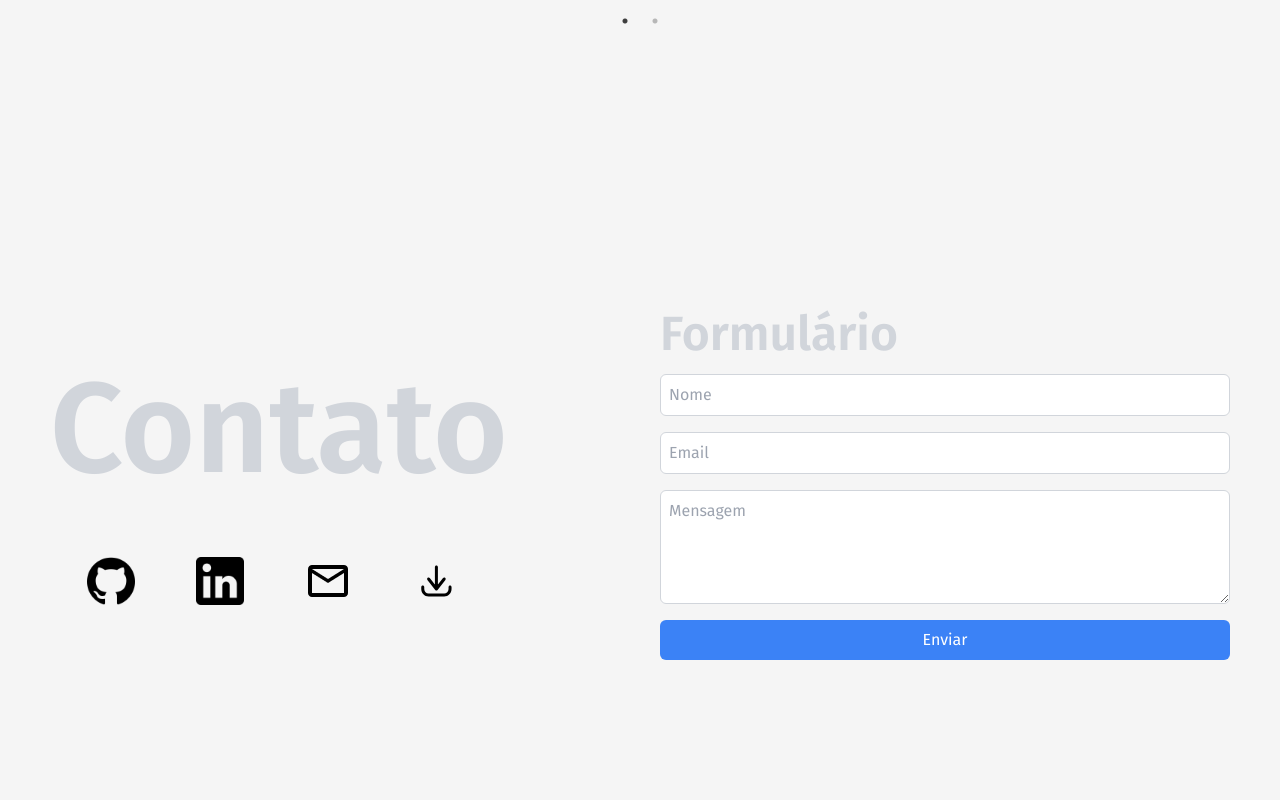
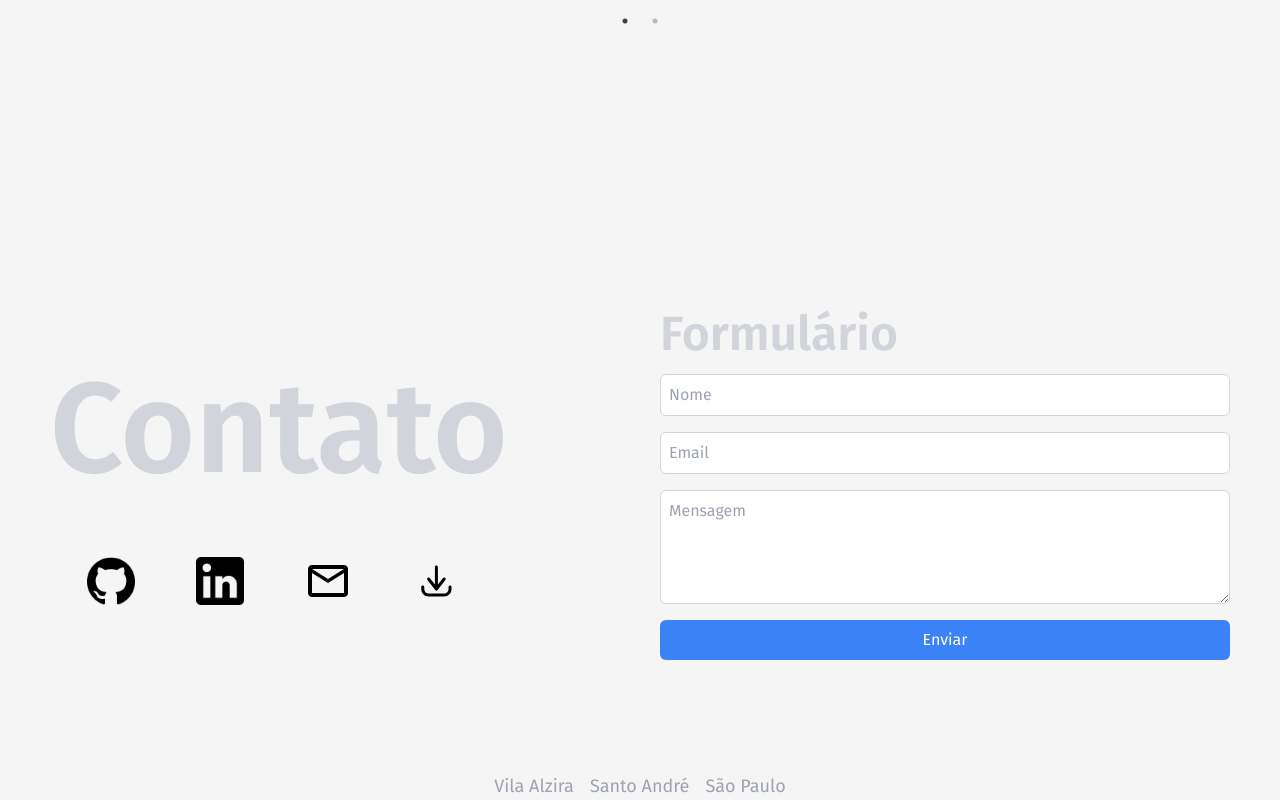
Before and after one commit to VitorHSilver/Portfolio, a React (Create React App) app: page / in a window 1280 px wide. Shown: the part 3513-4313 px from the top of the page. Before the commit the page ends 4285 px from the top, so only its background shows below. Built offline with nearby package versions, Linux system fonts and the light colour scheme.

Commit message:
add Footer component and include it in the App layout

```diff
--- a/src/App.js
+++ b/src/App.js
@@ -6,6 +6,7 @@ import Formation from './components/Formation';
 import Project from './components/Project';
 import Contact from './components/Contact';
 import './index.css'; // Importa o arquivo CSS do Tailwind
+import Footer from './components/Footer';
 function App() {
      return (
           <>
@@ -15,6 +16,7 @@ function App() {
                <Formation />
                <Project />
                <Contact />
+               <Footer />
           </>
      );
 }
--- /dev/null
+++ b/src/components/Footer.js
@@ -0,0 +1,10 @@
+function Footer() {
+     return (
+          <section className="flex justify-center gap-4 *:text-lg *:font-normal *:text-gray-400">
+               <p>Vila Alzira </p>
+               <p>Santo André </p>
+               <p>São Paulo </p>
+          </section>
+     );
+}
+export default Footer;
```
